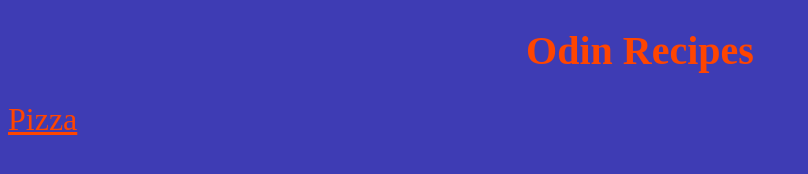
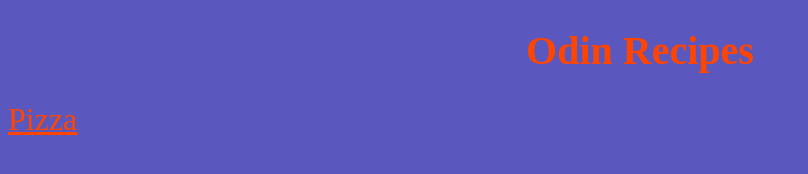
Before and after one commit to meatwad787/odin-recipes, a plain HTML site: page index.html in a window 1280 px wide. Shown: the whole page, without its empty margins (0-808 px from the left). Drawn offline with Linux system fonts and the light colour scheme.

Commit message:
Increase background-color transparency

```diff
--- a/odin-recipes.css
+++ b/odin-recipes.css
@@ -1,6 +1,6 @@
 body {
     background-color: yellowgreen;
-    background-color: rgb(62, 60, 180);
+    background-color: rgba(62, 60, 180, 0.855);
     font-family:
 }
 
```
